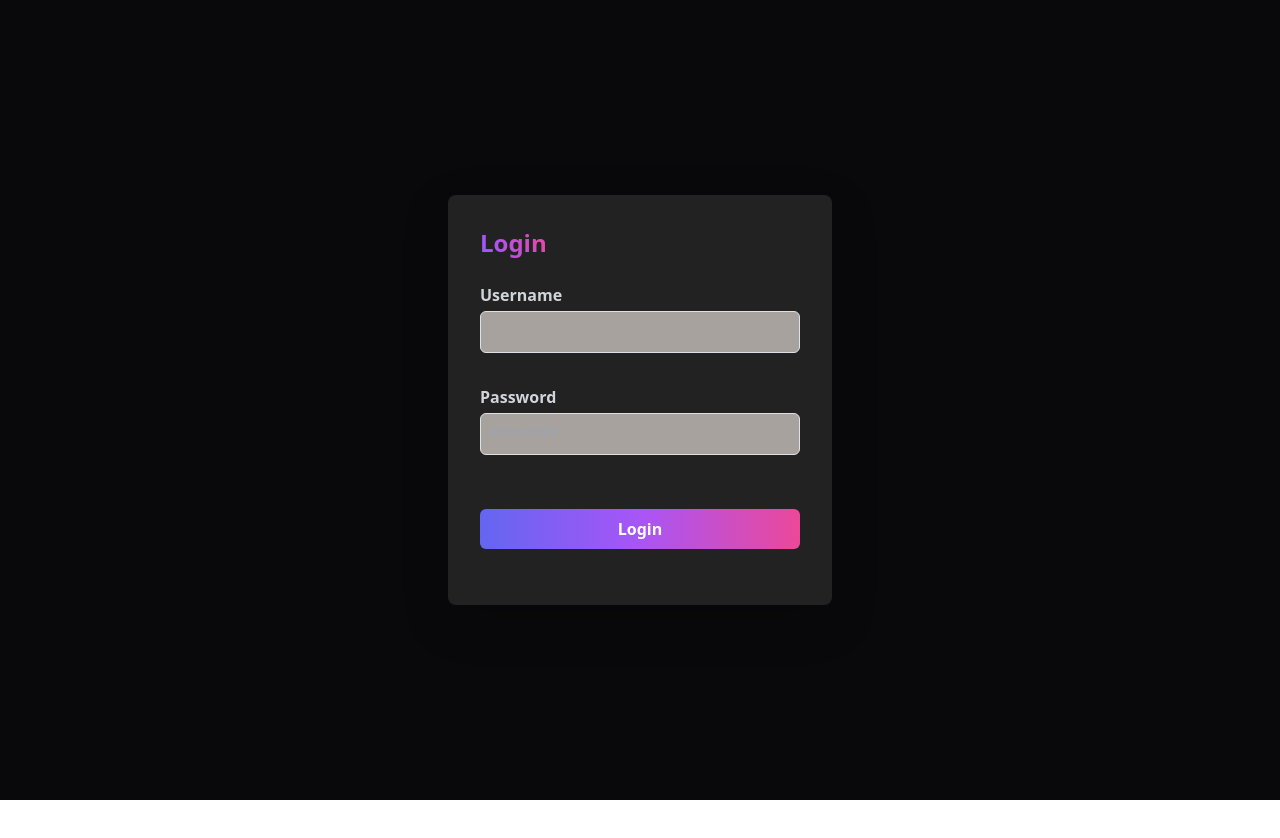
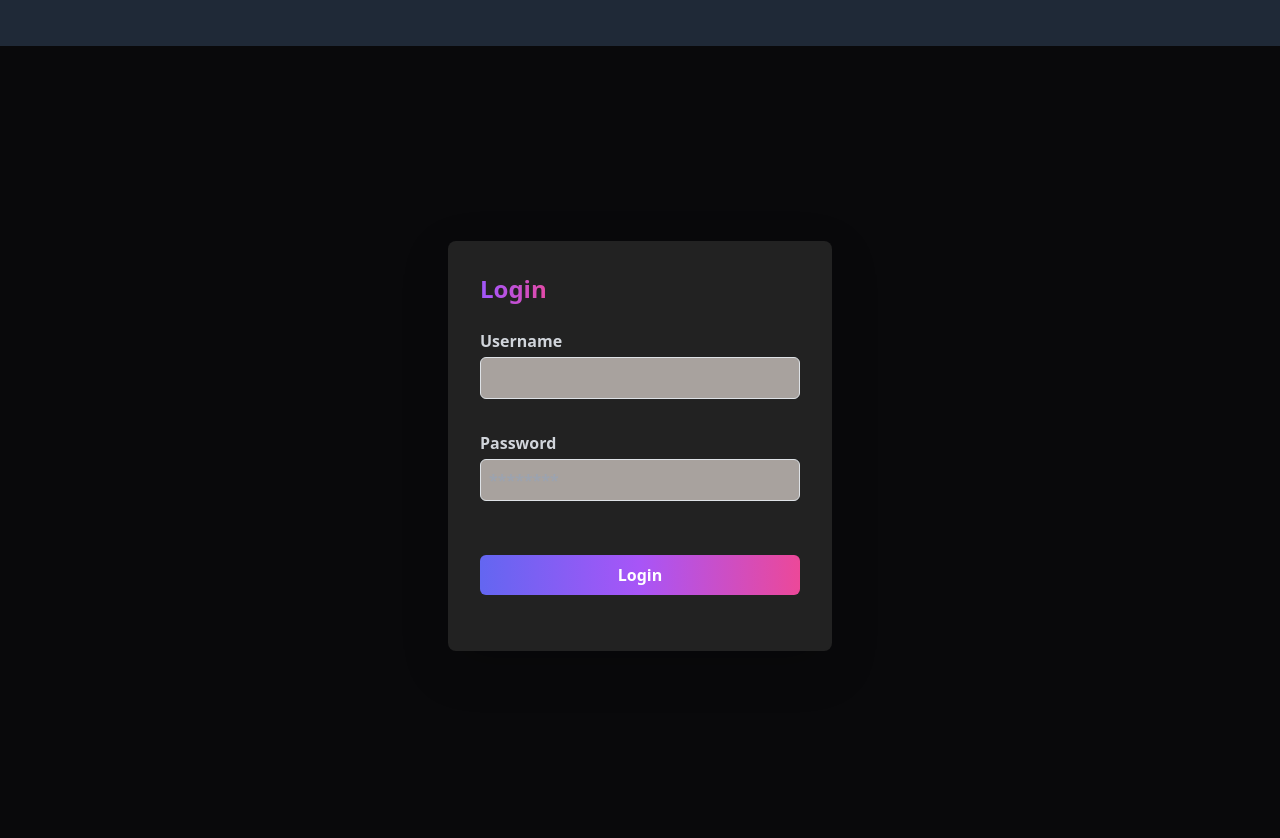
Before and after one commit to Dharshansk16/Club-Sphere, a React (Vite) app in the folder frontend/: page /login in a window 1280 px wide. Shown: the top 838 px of the page. Before the commit the page ends 800 px from the top, so only its background shows below. Built offline with nearby package versions, Linux system fonts and the light colour scheme.

Commit message:
fix:if user null

```diff
--- a/frontend/src/components/EventDetailSection.jsx
+++ b/frontend/src/components/EventDetailSection.jsx
@@ -89,7 +89,7 @@ function EventDetailSection(props) {
             </span>
           </p>
         </div>
-        {user.username === props.clubOwner ? (
+        {user && user.username === props.clubOwner && (
           <div className="absolute bottom-4 right-4">
             <button
               onMouseEnter={() => {
@@ -106,7 +106,7 @@ function EventDetailSection(props) {
               <DeleteIcon sx={{ color: isHovering ? "#fff" : "gray" }} />
             </button>
           </div>
-        ) : null}
+        )}
       </div>
     </div>
   );
--- a/frontend/src/components/ProfileCard.jsx
+++ b/frontend/src/components/ProfileCard.jsx
@@ -63,26 +63,25 @@ const ProfileCard = (props) => {
                   </Col>
                 </Row>
                 <hr />
-                <div className="flex flex-row ">
-                  <div className="mx-2">
-                    {user.username === props.owner && (
+                {user && user.username === props.owner && (
+                  <div className="flex flex-row ">
+                    <div className="mx-2">
                       <Link to={`/clubs/update/${props.slug}`}>
                         <Button variant="outline-light bg-gray-500">
                           Edit Profile
                         </Button>
                       </Link>
-                    )}
-                  </div>
-                  <div className="mx-2">
-                    {user.username === props.owner && (
+                    </div>
+
+                    <div className="mx-2">
                       <Link to={"/events/add/"}>
                         <Button variant="outline-light bg-gray-500">
                           Add Event
                         </Button>
                       </Link>
-                    )}
+                    </div>
                   </div>
-                </div>
+                )}
               </Card.Body>
             </Card>
           </Grow>
--- a/frontend/src/pages/Login.jsx
+++ b/frontend/src/pages/Login.jsx
@@ -1,4 +1,4 @@
-import React, { useState, useEffect } from "react";
+import React, { useState } from "react";
 
 import { useNavigate } from "react-router-dom";
 import { ACCESS_TOKEN, REFRESH_TOKEN } from "../constants";
@@ -42,6 +42,13 @@ const Login = () => {
   };
 
   return (
+    <>
+      <div className="bg-gray-800 text-white py-2">
+        <marquee direction="left">
+          Kindly refresh the page after logging in to ensure all features are
+          fully loaded.
+        </marquee>
+      </div>
       <LoginForm
         name={username}
         password={password}
@@ -50,6 +57,7 @@ const Login = () => {
         callHandleSubmit={handleSubmit}
         errorText={errorText}
       />
+    </>
   );
 };
 
--- a/frontend/src/pages/Register.jsx
+++ b/frontend/src/pages/Register.jsx
@@ -5,7 +5,7 @@ function Register() {
     <div className="flex flex-col items-center bg-zinc-950">
       <div className="w-full bg-red-500 text-white py-2">
         <marquee className="font-bold">
-          Please be informed that you may only register one club at a time.
+          Kindly note that only one club registration is allowed at a time.
         </marquee>
       </div>
       <RegisterClub />
```
Lines whose indentation alone changed are shown as unchanged.
